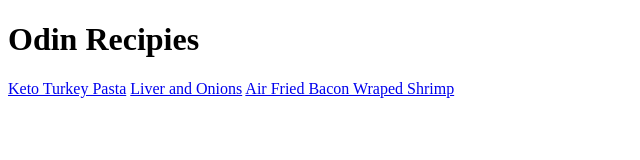
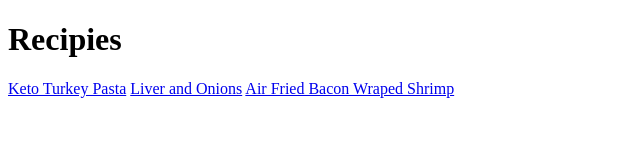
Before and after one commit to AlpacaPooch/odin-recipies, a plain HTML site: page index.html in a window 1280 px wide. Shown: the whole page, without its empty margins (0-640 px from the left). Drawn offline with Linux system fonts and the light colour scheme.

Commit message:
Changed Title to Recipies

```diff
--- a/index.html
+++ b/index.html
@@ -2,10 +2,10 @@
 <html lang="en">
 <head>
     <meta charset="UTF-8">
-    <title>Odin Recipes</title>
+    <title>Recipes</title>
 </head>
 <body>
-    <h1>Odin Recipies</h1>
+    <h1>Recipies</h1>
     <a href="./recipies/keto-turkey-pasta.html">Keto Turkey Pasta</a>
     <a href="./recipies/absolute-best-liver-and-onions.html">Liver and Onions</a>
     <a href="./recipies/air-fried-bacon-wrapped-shrimp.html">Air Fried Bacon Wraped Shrimp</a>
```
